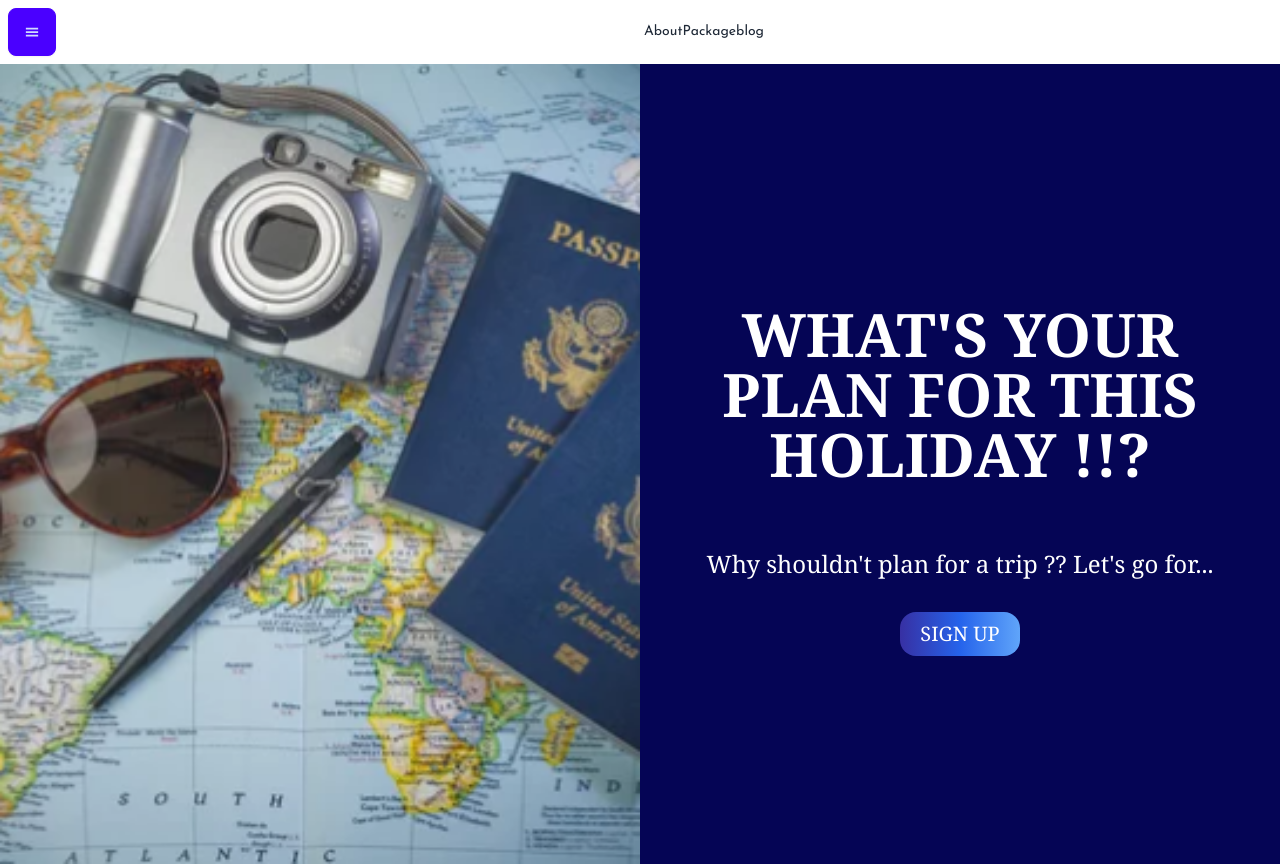
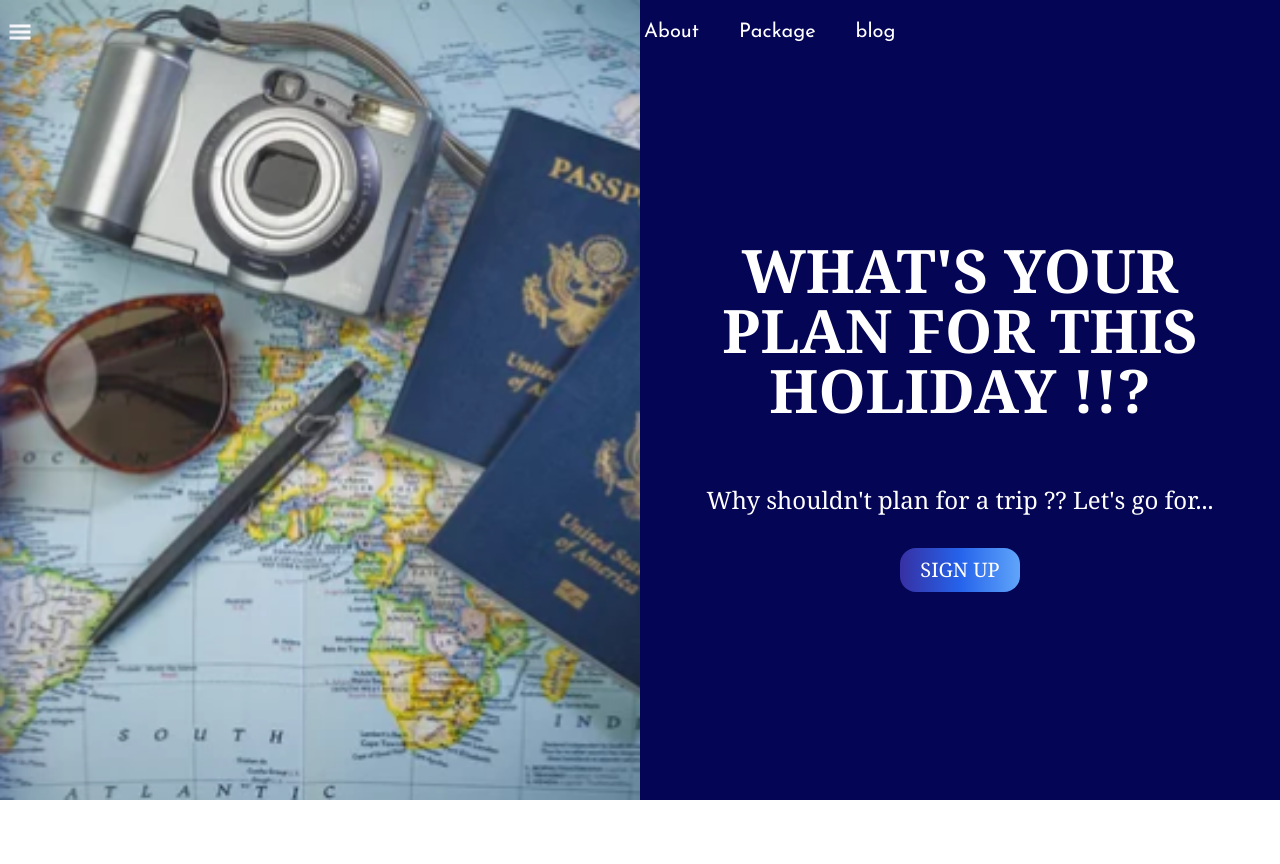
Before and after one commit to jannatun-nur/Travel-agency, a React (Vite) app: page / in a window 1280 px wide. After the commit the page ends 800 px from the top, so only its background shows below. Built offline with nearby package versions, Linux system fonts and the light colour scheme.

Commit message:
navbar 40%

```diff
--- a/src/Compnent/Dashboard/Dashboard.jsx
+++ b/src/Compnent/Dashboard/Dashboard.jsx
@@ -2,16 +2,16 @@ import { GiHamburgerMenu } from "react-icons/gi";
 
 const Dashboard = () => {
     return (
-        <div className="z-50">
+        <div>
             <div className="drawer">
   <input id="my-drawer" type="checkbox" className="drawer-toggle" />
   <div className="drawer-content">
     {/* Page content here */}
-    <label htmlFor="my-drawer" className="btn btn-primary drawer-button"><GiHamburgerMenu /></label>
+    <label htmlFor="my-drawer" className="text-white font-bold lg:text-2xl"><GiHamburgerMenu /></label>
   </div>
   <div className="drawer-side z-50">
     <label htmlFor="my-drawer" aria-label="close sidebar" className="drawer-overlay"></label>
-    <ul className="menu bg-base-200 text-base-content min-h-full w-80 p-4">
+    <ul className="menu  text-base-content min-h-full w-8/12 lg:w-80 p-4 bg-white shadow-2xl shadow-blue-900">
       {/* Sidebar content here */}
       <li><a>Sidebar Item 1</a></li>
       <li><a>Sidebar Item 2</a></li>
--- a/src/Compnent/Navbar.jsx
+++ b/src/Compnent/Navbar.jsx
@@ -1,60 +1,55 @@
 import Dashboard from "./Dashboard/Dashboard";
 
+const Navbar = () => {
+  const navlinks = (
+    <>
+      <li>About</li>
+      <li>Package</li>
+      <li>blog</li>
+    </>
+  );
 
-const Navbar = () => {
   return (
-        <div className="navbar bg-white bg-opacity-60">
+    <div className="navbar fixed z-10 bg-opacity-25 bg-base-10">
       <div className="navbar-start">
         <div className="dropdown">
-            <div tabIndex={0} role="button" className="btn btn-ghost lg:hidden">
+          {/* <div tabIndex={0} role="button" className="btn btn-ghost hidden">
             <svg
               xmlns="http://www.w3.org/2000/svg"
               className="h-5 w-5"
               fill="none"
               viewBox="0 0 24 24"
-                stroke="currentColor">
+              stroke="currentColor"
+            >
               <path
                 strokeLinecap="round"
                 strokeLinejoin="round"
                 strokeWidth="2"
-                  d="M4 6h16M4 12h8m-8 6h16" />
+                d="M4 6h16M4 12h8m-8 6h16"
+              />
             </svg>
-            </div>
+          </div> */}
           <ul
             tabIndex={0}
-              className="menu menu-sm dropdown-content bg-base-100 rounded-box z-[1] mt-3 w-52 p-2 shadow">
-              <li><a>Item 1</a></li>
-              <li>
-                <a>Parent</a>
-                <ul className="p-2">
-                  <li><a>Submenu 1</a></li>
-                  <li><a>Submenu 2</a></li>
-                </ul>
-              </li>
-              <li><a>Item 3</a></li>
+            className="menu menu-sm dropdown-content bg-base-100 rounded-box z-[1] mt-3 w-52 p-2 shadow"
+          >
+            {navlinks}
           </ul>
         </div>
 
-
         <div>
-            <Dashboard/>
+          <Dashboard  />
+          <p className="block lg:hidden">
+            {navlinks}
+          </p>
         </div>
       </div>
 
-
-
-
-
       <div className="navbar-center hidden lg:flex">
-          <ul className="menu menu-horizontal px-1">
-            <li>About</li>
-            <li>
-             Package
-            </li>
-            <li>blog</li>
+        <ul className="menu menu-horizontal px-1 gap-10 text-white lg:text-xl">
+          {navlinks}
         </ul>
       </div>
-
     </div>
   );
 };
```
Lines whose indentation alone changed are shown as unchanged.
